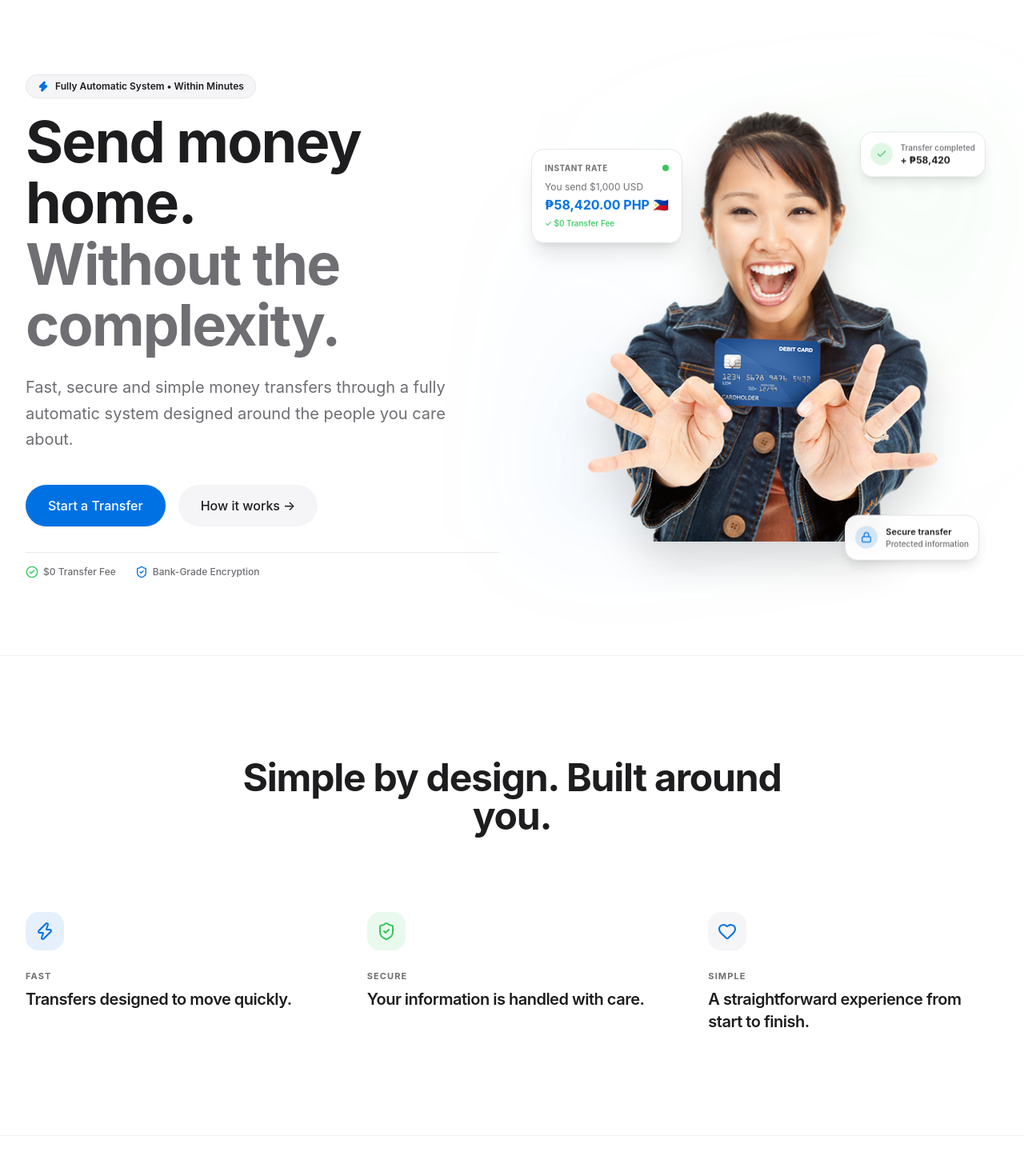
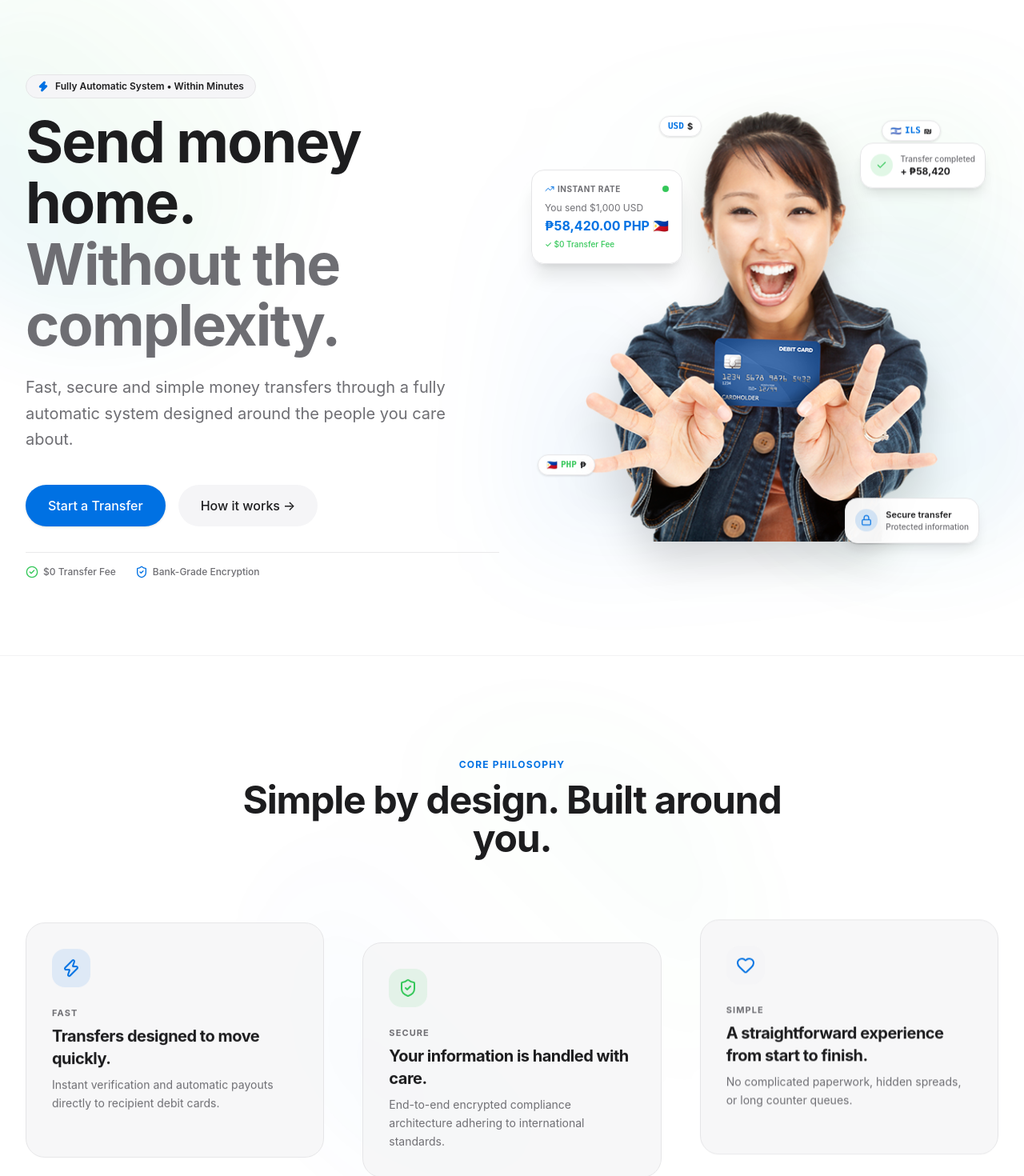
Before and after one commit to snybun/moneylowcost-ltd, a React (Vite) app: page / in a window 1280 px wide. Shown: the part 80-1550 px from the top of the page at 80% size. Built offline with nearby package versions, Linux system fonts and the light colour scheme.

Commit message:
r u mine

```diff
--- a/src/components/Navbar.jsx
+++ b/src/components/Navbar.jsx
@@ -3,6 +3,7 @@ import { motion, AnimatePresence } from 'framer-motion';
 import { Menu, X } from 'lucide-react';
 import Container from './Container';
 import Button from './Button';
+import { ScrollProgressBar } from './Parallax';
 
 export default function Navbar() {
   const [scrolled, setScrolled] = useState(false);
@@ -50,6 +51,7 @@ export default function Navbar() {
           : 'bg-[#FFFFFF]/60 backdrop-blur-md border-b border-transparent py-4'
       }`}
     >
+      <ScrollProgressBar />
       <Container className="flex items-center justify-between">
         {/* Money Low Cost Logo */}
         <a href="#" className="flex items-center gap-2 group text-decoration-none">
--- a/src/sections/FeaturesSection.jsx
+++ b/src/sections/FeaturesSection.jsx
@@ -1,36 +1,53 @@
-import React from 'react';
+import React, { useRef } from 'react';
 import { motion } from 'framer-motion';
-import { Zap, ShieldCheck, Heart } from 'lucide-react';
+import { Zap, ShieldCheck, Heart, Sparkles } from 'lucide-react';
 import Container from '../components/Container';
+import { Parallax, ParallaxGlow, ParallaxTilt } from '../components/Parallax';
 
 export default function FeaturesSection() {
+  const sectionRef = useRef(null);
+
   const features = [
     {
       badge: 'FAST',
       title: 'Transfers designed to move quickly.',
+      description: 'Instant verification and automatic payouts directly to recipient debit cards.',
       icon: Zap,
       iconColor: 'text-[#0071E3]',
       bgColor: 'bg-[#0071E3]/10',
+      parallaxSpeed: 0.12,
     },
     {
       badge: 'SECURE',
       title: 'Your information is handled with care.',
+      description: 'End-to-end encrypted compliance architecture adhering to international standards.',
       icon: ShieldCheck,
       iconColor: 'text-[#34C759]',
       bgColor: 'bg-[#34C759]/10',
+      parallaxSpeed: -0.08,
     },
     {
       badge: 'SIMPLE',
       title: 'A straightforward experience from start to finish.',
+      description: 'No complicated paperwork, hidden spreads, or long counter queues.',
       icon: Heart,
       iconColor: 'text-[#0071E3]',
       bgColor: 'bg-[#F5F5F7]',
+      parallaxSpeed: 0.15,
     },
   ];
 
   return (
-    <section className="bg-[#FFFFFF] py-20 md:py-32 border-b border-[#E5E5E7]/50">
-      <Container>
+    <section ref={sectionRef} className="relative bg-[#FFFFFF] py-20 md:py-32 border-b border-[#E5E5E7]/50 overflow-hidden">
+      {/* Ambient Parallax Glow */}
+      <ParallaxGlow
+        color="from-[#0071E3]/8 via-transparent to-[#34C759]/6"
+        size="w-[600px] h-[600px]"
+        speed={0.15}
+        className="top-1/2 left-1/2 -translate-x-1/2 -translate-y-1/2"
+      />
+
+      <Container className="relative z-10">
         {/* Section Heading */}
         <motion.div
           initial={{ opacity: 0, y: 20 }}
@@ -39,18 +56,26 @@ export default function FeaturesSection() {
           transition={{ duration: 0.6, ease: [0.16, 1, 0.3, 1] }}
           className="text-center max-w-3xl mx-auto mb-16 md:mb-24"
         >
+          <span className="text-xs font-bold tracking-widest text-[#0071E3] uppercase block mb-3">
+            Core Philosophy
+          </span>
           <h2 className="text-3xl sm:text-4xl lg:text-5xl font-bold tracking-tight text-[#1D1D1F]">
             Simple by design. Built around you.
           </h2>
         </motion.div>
 
-        {/* 3 Columns Desktop / 1 Column Mobile Grid */}
-        <div className="grid grid-cols-1 md:grid-cols-3 gap-10 md:gap-12 lg:gap-16">
+        {/* 3 Columns Desktop / 1 Column Mobile Grid with Staggered Parallax */}
+        <div className="grid grid-cols-1 md:grid-cols-3 gap-10 md:gap-8 lg:gap-12 items-stretch">
           {features.map((feature, idx) => {
             const Icon = feature.icon;
             return (
+              <Parallax
+                key={feature.badge}
+                speed={feature.parallaxSpeed}
+                className="h-full"
+              >
+                <ParallaxTilt maxTilt={5} className="h-full">
                   <motion.div
-                key={feature.badge}
                     initial={{ opacity: 0, y: 24 }}
                     whileInView={{ opacity: 1, y: 0 }}
                     viewport={{ once: true, margin: '-40px' }}
@@ -59,11 +84,11 @@ export default function FeaturesSection() {
                       delay: idx * 0.15,
                       ease: [0.16, 1, 0.3, 1],
                     }}
-                className="flex flex-col text-left items-start group"
+                    className="h-full flex flex-col text-left items-start p-7 sm:p-8 rounded-3xl bg-[#F5F5F7]/80 hover:bg-[#F5F5F7] border border-[#E5E5E7] transition-all duration-300 hover:shadow-lg hover:shadow-black/5 group"
                   >
                     {/* Subtle Icon Background */}
                     <div
-                  className={`w-12 h-12 rounded-2xl ${feature.bgColor} flex items-center justify-center mb-6 transition-transform duration-300 group-hover:scale-105`}
+                      className={`w-12 h-12 rounded-2xl ${feature.bgColor} flex items-center justify-center mb-6 transition-transform duration-300 group-hover:scale-110`}
                     >
                       <Icon className={`w-6 h-6 ${feature.iconColor}`} />
                     </div>
@@ -74,10 +99,15 @@ export default function FeaturesSection() {
                     </span>
 
                     {/* Feature Title / Description */}
-                <h3 className="text-lg sm:text-xl font-semibold text-[#1D1D1F] leading-snug tracking-tight">
+                    <h3 className="text-xl font-bold text-[#1D1D1F] leading-snug tracking-tight mb-2">
                       {feature.title}
                     </h3>
+                    <p className="text-xs sm:text-sm text-[#6E6E73] leading-relaxed font-normal">
+                      {feature.description}
+                    </p>
                   </motion.div>
+                </ParallaxTilt>
+              </Parallax>
             );
           })}
         </div>
--- a/src/sections/HeroSection.jsx
+++ b/src/sections/HeroSection.jsx
@@ -1,11 +1,32 @@
-import React from 'react';
-import { motion } from 'framer-motion';
-import { ShieldCheck, CheckCircle2, ArrowRight, Lock, Check, Zap } from 'lucide-react';
+import React, { useRef } from 'react';
+import { motion, useScroll, useTransform, useSpring } from 'framer-motion';
+import { ShieldCheck, CheckCircle2, Lock, Check, Zap, Sparkles, TrendingUp, Globe } from 'lucide-react';
 import Container from '../components/Container';
 import Button from '../components/Button';
+import { ParallaxFloat, ParallaxGlow, ParallaxTilt } from '../components/Parallax';
 import womanImg from '../assets/woman.png';
 
 export default function HeroSection() {
+  const sectionRef = useRef(null);
+
+  // Hero-specific scroll tracking
+  const { scrollYProgress } = useScroll({
+    target: sectionRef,
+    offset: ['start start', 'end start'],
+  });
+
+  const smoothProgress = useSpring(scrollYProgress, {
+    stiffness: 120,
+    damping: 30,
+    restDelta: 0.001,
+  });
+
+  // Parallax offsets for different depth layers
+  const yHeroText = useTransform(smoothProgress, [0, 1], [0, 60]);
+  const opacityHeroText = useTransform(smoothProgress, [0, 0.85], [1, 0.2]);
+  const yImageLayer = useTransform(smoothProgress, [0, 1], [0, -40]);
+  const scaleImageLayer = useTransform(smoothProgress, [0, 1], [1, 1.04]);
+
   const transitionConfig = { duration: 0.6, ease: [0.16, 1, 0.3, 1] };
 
   const containerVariants = {
@@ -39,17 +60,36 @@ export default function HeroSection() {
   };
 
   return (
-    <section className="relative bg-[#FFFFFF] py-12 md:py-20 lg:py-24 overflow-hidden border-b border-[#E5E5E7]/50">
-      <Container>
+    <section
+      ref={sectionRef}
+      className="relative bg-[#FFFFFF] py-12 md:py-20 lg:py-24 overflow-hidden border-b border-[#E5E5E7]/50"
+    >
+      {/* Background Ambient Parallax Glow Orbs */}
+      <ParallaxGlow
+        color="from-[#0071E3]/12 via-[#34C759]/8 to-transparent"
+        size="w-[500px] h-[500px]"
+        speed={-0.2}
+        className="-top-24 -left-32"
+      />
+      <ParallaxGlow
+        color="from-[#34C759]/12 via-[#0071E3]/8 to-transparent"
+        size="w-[450px] h-[450px]"
+        speed={0.25}
+        className="top-1/3 -right-24"
+      />
+
+      <Container className="relative z-10">
         <motion.div
           variants={containerVariants}
           initial="hidden"
           animate="visible"
           className="grid grid-cols-1 lg:grid-cols-12 gap-12 lg:gap-8 items-center"
         >
-          {/* Left Column: Hero Text & CTAs (6 cols on lg) */}
-          <div className="lg:col-span-6 flex flex-col text-left max-w-2xl mx-auto lg:mx-0 z-10">
-
+          {/* Left Column: Hero Text & CTAs with Scroll Parallax (6 cols on lg) */}
+          <motion.div
+            style={{ y: yHeroText, opacity: opacityHeroText }}
+            className="lg:col-span-6 flex flex-col text-left max-w-2xl mx-auto lg:mx-0 z-10"
+          >
             {/* Status Pill */}
             <motion.div variants={fadeInUp} className="mb-4">
               <span className="inline-flex items-center gap-2 px-3.5 py-1.5 rounded-full bg-[#F5F5F7] border border-[#E5E5E7] text-xs font-semibold text-[#1D1D1F]">
@@ -101,21 +141,59 @@ export default function HeroSection() {
                 <span>Bank-Grade Encryption</span>
               </div>
             </motion.div>
+          </motion.div>
 
-          </div>
-
-          {/* Right Column: Unblocked Woman Visual & Feature Cards (6 cols on lg) */}
+          {/* Right Column: Visual Showcase & Multi-Layer Parallax Cards (6 cols on lg) */}
           <div className="lg:col-span-6 relative flex justify-center items-center mt-6 lg:mt-0">
 
             {/* Soft Ambient Background Glow */}
-            <div className="absolute inset-0 bg-gradient-to-tr from-[#0071E3]/6 via-transparent to-[#34C759]/6 rounded-[40px] blur-3xl pointer-events-none" />
+            <div className="absolute inset-0 bg-gradient-to-tr from-[#0071E3]/8 via-transparent to-[#34C759]/8 rounded-[40px] blur-3xl pointer-events-none" />
 
-            {/* Relative Image & Floating Cards Composition */}
-            <div className="relative w-full max-w-md sm:max-w-lg flex justify-center items-center">
+            <ParallaxTilt maxTilt={6} className="w-full max-w-md sm:max-w-lg flex justify-center items-center">
+              <div className="relative w-full flex justify-center items-center">
 
-              {/* Woman Image Asset - 100% PROMINENT & UNBLOCKED */}
+                {/* Floating Parallax Currency Badge 1: USD (Top Center) */}
+                <ParallaxFloat
+                  speed={-0.3}
+                  floatDuration={5}
+                  floatDistance={6}
+                  className="absolute -top-3 left-1/4 z-25 hidden sm:block pointer-events-none"
+                >
+                  <span className="px-2.5 py-1 rounded-full bg-[#FFFFFF]/90 backdrop-blur-md border border-[#E5E5E7] text-[11px] font-bold text-[#1D1D1F] shadow-sm flex items-center gap-1">
+                    <span className="text-[#0071E3] font-mono">USD</span> $
+                  </span>
+                </ParallaxFloat>
+
+                {/* Floating Parallax Currency Badge 2: PHP (Mid Left) */}
+                <ParallaxFloat
+                  speed={0.25}
+                  floatDuration={5.8}
+                  floatDistance={7}
+                  floatDelay={0.4}
+                  className="absolute bottom-16 -left-4 sm:-left-6 z-25 hidden sm:block pointer-events-none"
+                >
+                  <span className="px-2.5 py-1 rounded-full bg-[#FFFFFF]/90 backdrop-blur-md border border-[#E5E5E7] text-[11px] font-bold text-[#1D1D1F] shadow-sm flex items-center gap-1">
+                    <span>🇵🇭</span> <span className="text-[#34C759] font-mono">PHP</span> ₱
+                  </span>
+                </ParallaxFloat>
+
+                {/* Floating Parallax Currency Badge 3: ILS (Top Right) */}
+                <ParallaxFloat
+                  speed={-0.2}
+                  floatDuration={6.2}
+                  floatDistance={6}
+                  floatDelay={0.8}
+                  className="absolute -top-1 right-8 z-25 hidden sm:block pointer-events-none"
+                >
+                  <span className="px-2.5 py-1 rounded-full bg-[#FFFFFF]/90 backdrop-blur-md border border-[#E5E5E7] text-[11px] font-bold text-[#1D1D1F] shadow-sm flex items-center gap-1">
+                    <span>🇮🇱</span> <span className="text-[#0071E3] font-mono">ILS</span> ₪
+                  </span>
+                </ParallaxFloat>
+
+                {/* Woman Image Asset with Scroll Parallax Layer */}
                 <motion.div
                   variants={imageFadeIn}
+                  style={{ y: yImageLayer, scale: scaleImageLayer }}
                   className="relative z-10 w-full max-w-[320px] sm:max-w-[400px] lg:max-w-[440px] flex justify-center"
                 >
                   <img
@@ -125,27 +203,35 @@ export default function HeroSection() {
                   />
                 </motion.div>
 
-              {/* Floating Feature Card 1: Live Rate / Transfer Calculator Preview (Left) */}
-              <motion.div
-                animate={{ y: [0, -6, 0] }}
-                transition={{ duration: 6, repeat: Infinity, ease: 'easeInOut' }}
-                className="absolute top-8 -left-2 sm:top-12 sm:-left-8 z-20 bg-[#FFFFFF]/95 backdrop-blur-md border border-[#E5E5E7] rounded-2xl p-4 shadow-xl max-w-[210px] hidden sm:block"
+                {/* Floating Feature Card 1: Live Rate Preview (Layer: Parallax Float Fast) */}
+                <ParallaxFloat
+                  speed={-0.35}
+                  floatDuration={6}
+                  floatDistance={7}
+                  className="absolute top-8 -left-2 sm:top-12 sm:-left-8 z-20 hidden sm:block"
                 >
+                  <div className="bg-[#FFFFFF]/95 backdrop-blur-md border border-[#E5E5E7] rounded-2xl p-4 shadow-xl max-w-[210px] transition-transform duration-200 hover:scale-105">
                     <div className="flex items-center justify-between mb-2">
-                  <span className="text-[10px] font-bold text-[#6E6E73] uppercase tracking-wider">INSTANT RATE</span>
+                      <span className="text-[10px] font-bold text-[#6E6E73] uppercase tracking-wider flex items-center gap-1">
+                        <TrendingUp className="w-3 h-3 text-[#0071E3]" /> INSTANT RATE
+                      </span>
                       <span className="w-2 h-2 rounded-full bg-[#34C759] animate-pulse" />
                     </div>
                     <div className="text-xs text-[#6E6E73] mb-0.5">You send $1,000 USD</div>
                     <div className="text-base font-bold text-[#0071E3]">₱58,420.00 PHP 🇵🇭</div>
                     <div className="text-[10px] text-[#34C759] font-medium mt-1">✓ $0 Transfer Fee</div>
-              </motion.div>
+                  </div>
+                </ParallaxFloat>
 
-              {/* Floating Feature Card 2: Transfer Completed (Top Right) */}
-              <motion.div
-                animate={{ y: [0, 6, 0] }}
-                transition={{ duration: 5.5, repeat: Infinity, ease: 'easeInOut', delay: 0.5 }}
-                className="absolute top-4 -right-2 sm:top-6 sm:-right-6 z-20 bg-[#FFFFFF]/95 backdrop-blur-md border border-[#E5E5E7] rounded-2xl p-3 shadow-lg hidden sm:flex items-center gap-2.5"
+                {/* Floating Feature Card 2: Transfer Completed (Layer: Parallax Float Medium) */}
+                <ParallaxFloat
+                  speed={-0.22}
+                  floatDuration={5.5}
+                  floatDistance={6}
+                  floatDelay={0.5}
+                  className="absolute top-4 -right-2 sm:top-6 sm:-right-6 z-20 hidden sm:block"
                 >
+                  <div className="bg-[#FFFFFF]/95 backdrop-blur-md border border-[#E5E5E7] rounded-2xl p-3 shadow-lg flex items-center gap-2.5 transition-transform duration-200 hover:scale-105">
                     <div className="w-7 h-7 rounded-full bg-[#34C759]/15 flex items-center justify-center text-[#34C759] shrink-0">
                       <Check className="w-3.5 h-3.5" />
                     </div>
@@ -153,14 +239,18 @@ export default function HeroSection() {
                       <span className="text-[10px] font-medium text-[#6E6E73]">Transfer completed</span>
                       <span className="text-xs font-bold text-[#1D1D1F]">+ ₱58,420</span>
                     </div>
-              </motion.div>
+                  </div>
+                </ParallaxFloat>
 
-              {/* Floating Feature Card 3: Secure Transfer (Bottom Right) */}
-              <motion.div
-                animate={{ y: [0, -6, 0] }}
-                transition={{ duration: 6.5, repeat: Infinity, ease: 'easeInOut', delay: 1 }}
-                className="absolute -bottom-4 -right-2 sm:-bottom-6 sm:-right-4 z-20 bg-[#FFFFFF]/95 backdrop-blur-md border border-[#E5E5E7] rounded-2xl p-3 shadow-lg hidden sm:flex items-center gap-2.5"
+                {/* Floating Feature Card 3: Secure Transfer (Layer: Parallax Float Bottom) */}
+                <ParallaxFloat
+                  speed={0.3}
+                  floatDuration={6.5}
+                  floatDistance={8}
+                  floatDelay={1}
+                  className="absolute -bottom-4 -right-2 sm:-bottom-6 sm:-right-4 z-20 hidden sm:block"
                 >
+                  <div className="bg-[#FFFFFF]/95 backdrop-blur-md border border-[#E5E5E7] rounded-2xl p-3 shadow-lg flex items-center gap-2.5 transition-transform duration-200 hover:scale-105">
                     <div className="w-7 h-7 rounded-full bg-[#0071E3]/15 flex items-center justify-center text-[#0071E3] shrink-0">
                       <Lock className="w-3.5 h-3.5" />
                     </div>
@@ -168,9 +258,11 @@ export default function HeroSection() {
                       <span className="text-[11px] font-semibold text-[#1D1D1F]">Secure transfer</span>
                       <span className="text-[10px] font-medium text-[#6E6E73]">Protected information</span>
                     </div>
-              </motion.div>
+                  </div>
+                </ParallaxFloat>
 
               </div>
+            </ParallaxTilt>
 
           </div>
 
```
Lines whose indentation alone changed are shown as unchanged.
